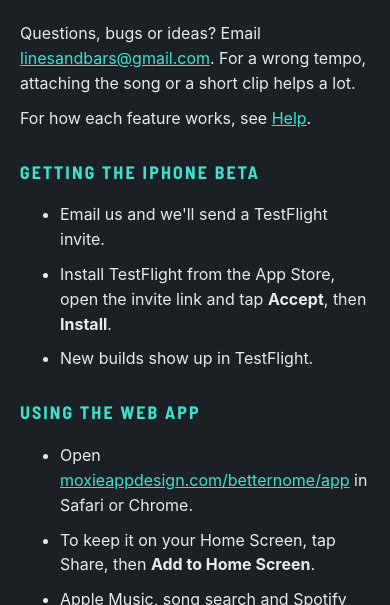
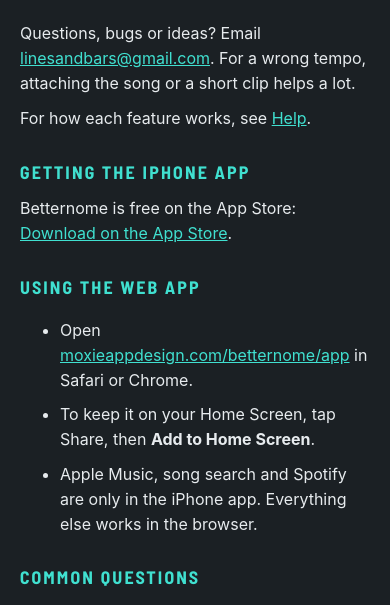
Before and after one commit to Robbayne319/betternome-site, a plain HTML site: page support.html in a window 390 px wide. Shown: the part 181-786 px from the top of the page. Drawn offline with Linux system fonts and the light colour scheme.

Commit message:
Replace iPhone beta section with App Store link
Co-Authored-By: Claude Opus 5.5 <noreply@anthropic.com>
Claude-Session: https://claude.ai/code/session_01Pgi1Yn8c9U7gyiV3Y5jsa1

```diff
--- a/support.html
+++ b/support.html
@@ -4,7 +4,7 @@
 <meta charset="utf-8">
 <meta name="viewport" content="width=device-width,initial-scale=1">
 <title>Support · Betternome</title>
-<meta name="description" content="Get help with Betternome: contact, the iPhone beta, the web app and common questions.">
+<meta name="description" content="Get help with Betternome: contact, the iPhone app, the web app and common questions.">
 <meta name="theme-color" content="#1b2024">
 <link rel="icon" href="assets/favicon.png">
 <link rel="apple-touch-icon" href="assets/apple-touch-icon.png">
@@ -23,12 +23,8 @@
   <p>Questions, bugs or ideas? Email <a href="mailto:linesandbars@gmail.com">linesandbars@gmail.com</a>. For a wrong tempo, attaching the song or a short clip helps a lot.</p>
   <p>For how each feature works, see <a href="help.html">Help</a>.</p>
 
-  <h2 id="beta">Getting the iPhone beta</h2>
-  <ul>
-    <li>Email us and we'll send a TestFlight invite.</li>
-    <li>Install TestFlight from the App Store, open the invite link and tap <b>Accept</b>, then <b>Install</b>.</li>
-    <li>New builds show up in TestFlight.</li>
-  </ul>
+  <h2 id="iphone">Getting the iPhone app</h2>
+  <p>Betternome is free on the App Store: <a href="https://apps.apple.com/app/betternome/id6824340040">Download on the App Store</a>.</p>
 
   <h2>Using the web app</h2>
   <ul>
```
